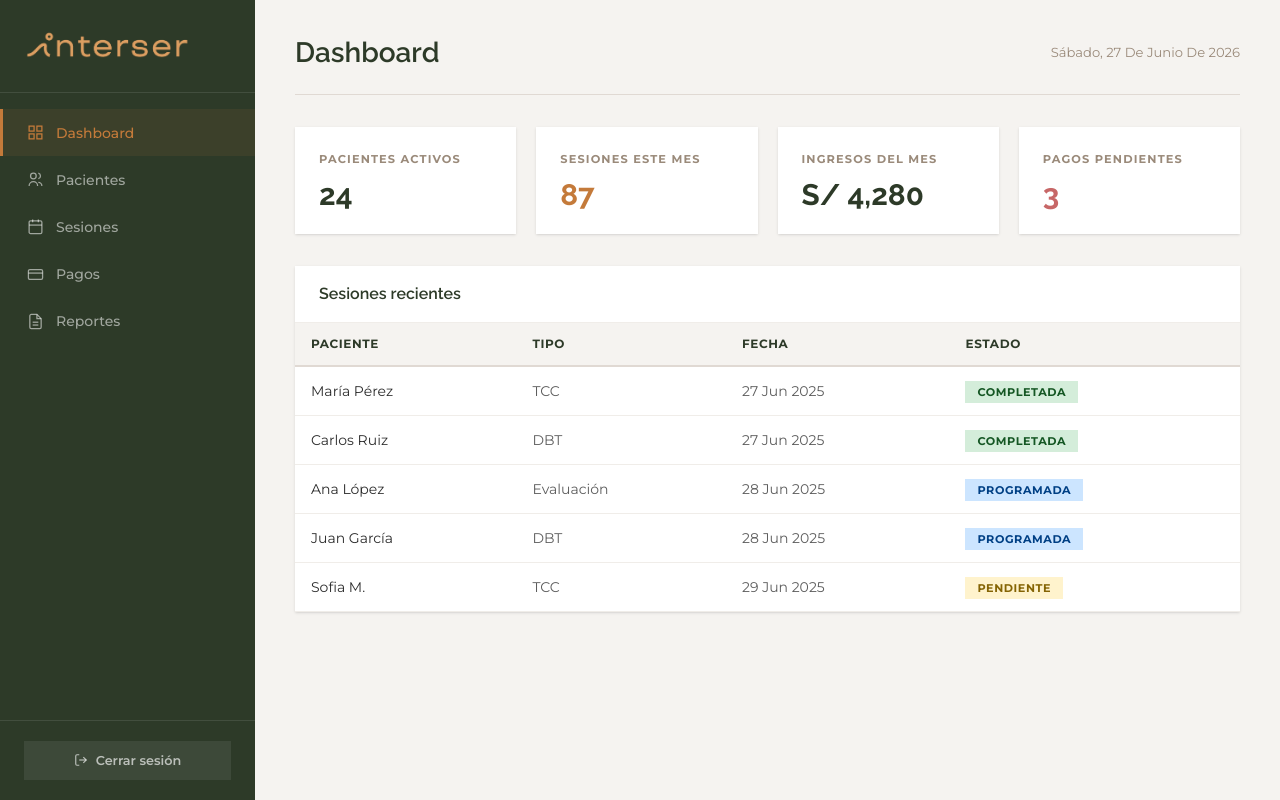
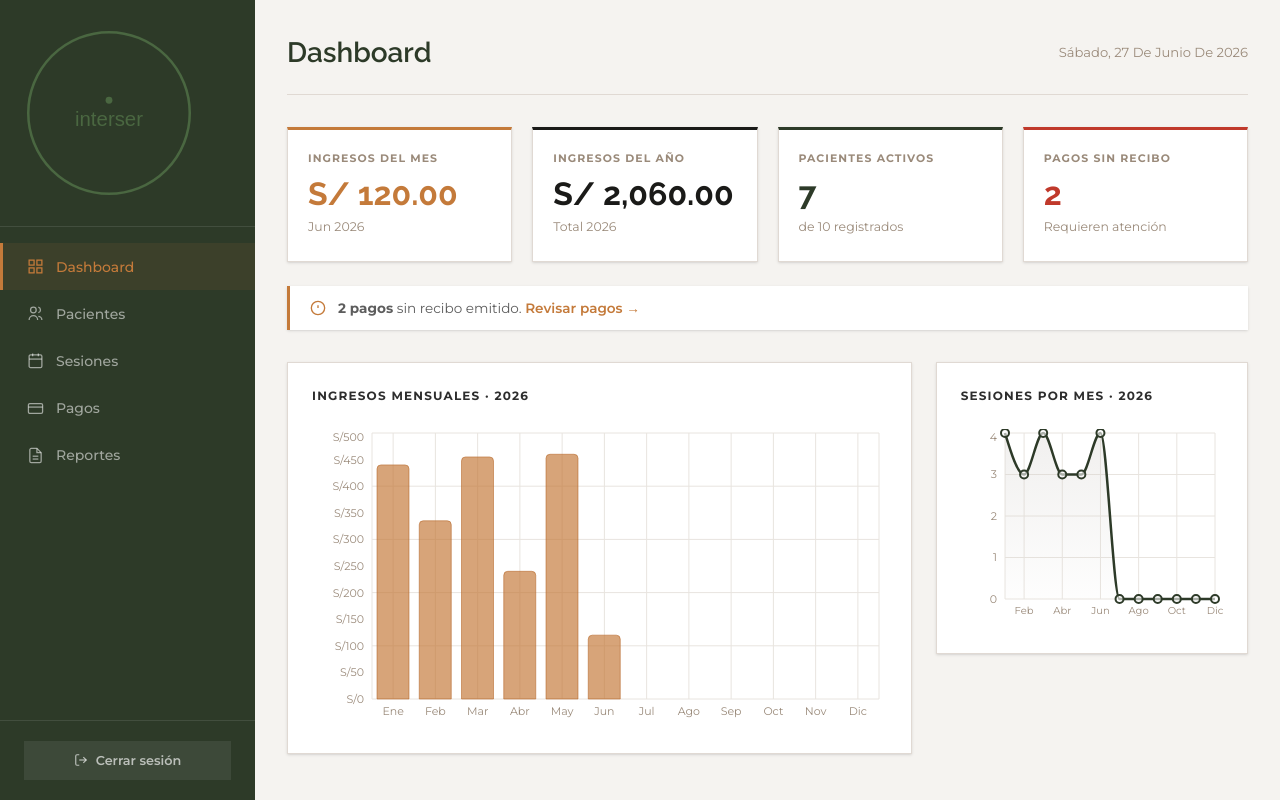
Before and after one commit to hectorsum/interser, a Next.js app: page /admin in a window 1280 px wide. Built offline with nearby package versions, Linux system fonts and the light colour scheme.

Commit message:
feat: redesign admin dashboard with KPI cards, recharts, and mobile sidebar

```diff
--- a/app/admin/layout.tsx
+++ b/app/admin/layout.tsx
@@ -64,17 +64,35 @@ const navItems = [
 
 export default function AdminLayout({ children }: { children: React.ReactNode }) {
   const pathname = usePathname()
+  const [sidebarOpen, setSidebarOpen] = useState(false)
 
   return (
     <div className="flex h-screen overflow-hidden" style={{ background: '#f5f3f0', fontFamily: 'var(--font-montserrat)' }}>
+      {/* Mobile overlay */}
+      {sidebarOpen && (
+        <div
+          className="fixed inset-0 bg-black/40 z-[90] md:hidden"
+          onClick={() => setSidebarOpen(false)}
+        />
+      )}
+
       {/* Sidebar */}
       <aside
-        className="w-[255px] flex-shrink-0 flex flex-col overflow-y-auto"
-        style={{ background: '#2d3a28', position: 'fixed', height: '100%', zIndex: 100 }}
+        className={`w-[255px] flex-shrink-0 flex flex-col overflow-y-auto fixed h-full z-[100] transition-transform duration-300 md:translate-x-0 ${sidebarOpen ? 'translate-x-0' : '-translate-x-full'}`}
+        style={{ background: '#2d3a28' }}
       >
         {/* Logo */}
         <div className="px-6 py-7" style={{ borderBottom: '1px solid rgba(255,255,255,0.1)' }}>
-          <Image src="/assets/logo-main.png" alt="Interser" width={36} height={36} className="h-9 w-auto" />
+          {/* <Image src="/assets/logo-main.png" alt="Interser" width={36} height={36} className="h-9 w-auto" /> */}
+          <Image
+            src="/assets/logo-main.svg"
+            alt="Interser"
+            width={100}
+            height={100}
+            style={{ width: '170px', height: 'auto' }}
+            className="object-contain object-left"
+            priority
+          />
         </div>
 
         {/* Nav */}
@@ -116,7 +134,21 @@ export default function AdminLayout({ children }: { children: React.ReactNode })
       </aside>
 
       {/* Main content */}
-      <main className="flex-1 overflow-y-auto" style={{ marginLeft: '255px' }}>
+      <main className="flex-1 overflow-y-auto md:ml-[255px]">
+        {/* Mobile topbar */}
+        <div className="flex items-center gap-4 px-4 py-3 md:hidden" style={{ background: '#2d3a28' }}>
+          <button
+            onClick={() => setSidebarOpen(true)}
+            className="flex flex-col gap-1.5 p-1"
+            style={{ background: 'none', border: 'none', cursor: 'pointer' }}
+            aria-label="Abrir menú"
+          >
+            <span className="w-5 h-0.5 block bg-white" />
+            <span className="w-5 h-0.5 block bg-white" />
+            <span className="w-5 h-0.5 block bg-white" />
+          </button>
+          <Image src="/assets/logo-main.png" alt="Interser" width={28} height={28} className="h-7 w-auto" />
+        </div>
         {children}
       </main>
     </div>
--- a/app/admin/page.tsx
+++ b/app/admin/page.tsx
@@ -1,133 +1,223 @@
+'use client'
+
+import Link from 'next/link'
+import {
+  BarChart, Bar, Area, AreaChart,
+  XAxis, YAxis, CartesianGrid, Tooltip, ResponsiveContainer,
+} from 'recharts'
+
+const monthlyIncome = [
+  { mes: 'Ene', value: 440 },
+  { mes: 'Feb', value: 335 },
+  { mes: 'Mar', value: 455 },
+  { mes: 'Abr', value: 240 },
+  { mes: 'May', value: 460 },
+  { mes: 'Jun', value: 120 },
+  { mes: 'Jul', value: 0 },
+  { mes: 'Ago', value: 0 },
+  { mes: 'Sep', value: 0 },
+  { mes: 'Oct', value: 0 },
+  { mes: 'Nov', value: 0 },
+  { mes: 'Dic', value: 0 },
+]
+
+const monthlySessions = [
+  { mes: 'Ene', value: 4 },
+  { mes: 'Feb', value: 3 },
+  { mes: 'Mar', value: 4 },
+  { mes: 'Abr', value: 3 },
+  { mes: 'May', value: 3 },
+  { mes: 'Jun', value: 4 },
+  { mes: 'Jul', value: 0 },
+  { mes: 'Ago', value: 0 },
+  { mes: 'Sep', value: 0 },
+  { mes: 'Oct', value: 0 },
+  { mes: 'Nov', value: 0 },
+  { mes: 'Dic', value: 0 },
+]
+
+const kpis = [
+  {
+    label: 'INGRESOS DEL MES',
+    value: 'S/ 120.00',
+    sub: 'Jun 2026',
+    color: '#c47a3a',
+    valueColor: '#c47a3a',
+  },
+  {
+    label: 'INGRESOS DEL AÑO',
+    value: 'S/ 2,060.00',
+    sub: 'Total 2026',
+    color: '#1a1a18',
+    valueColor: '#1a1a18',
+  },
+  {
+    label: 'PACIENTES ACTIVOS',
+    value: '7',
+    sub: 'de 10 registrados',
+    color: '#2d3a28',
+    valueColor: '#2d3a28',
+  },
+  {
+    label: 'PAGOS SIN RECIBO',
+    value: '2',
+    sub: 'Requieren atención',
+    color: '#c0392b',
+    valueColor: '#c0392b',
+  },
+]
+
 export default function AdminDashboard() {
   const date = new Date().toLocaleDateString('es-PE', {
     weekday: 'long', day: 'numeric', month: 'long', year: 'numeric',
   })
 
-  const kpis = [
-    { label: 'Pacientes activos', value: '24', color: '#2d3a28' },
-    { label: 'Sesiones este mes', value: '87', color: '#c47a3a' },
-    { label: 'Ingresos del mes', value: 'S/ 4,280', color: '#2d3a28' },
-    { label: 'Pagos pendientes', value: '3', color: '#c76767' },
-  ]
-
-  const recentSessions = [
-    { patient: 'María Pérez', type: 'TCC', date: '27 Jun 2025', status: 'Completada' },
-    { patient: 'Carlos Ruiz', type: 'DBT', date: '27 Jun 2025', status: 'Completada' },
-    { patient: 'Ana López', type: 'Evaluación', date: '28 Jun 2025', status: 'Programada' },
-    { patient: 'Juan García', type: 'DBT', date: '28 Jun 2025', status: 'Programada' },
-    { patient: 'Sofia M.', type: 'TCC', date: '29 Jun 2025', status: 'Pendiente' },
-  ]
-
-  const statusColors: Record<string, string> = {
-    'Completada': '#d4edda',
-    'Programada': '#cce5ff',
-    'Pendiente': '#fff3cd',
-  }
-  const statusTextColors: Record<string, string> = {
-    'Completada': '#155724',
-    'Programada': '#004085',
-    'Pendiente': '#856404',
-  }
+  const year = new Date().getUTCFullYear()
 
   return (
-    <div className="px-10 py-8">
-      {/* Page header */}
-      <div
-        className="flex justify-between items-center mb-8 pb-5"
-        style={{ borderBottom: '1px solid #e0d9d3' }}
-      >
-        <h1
-          className="text-[1.75rem] font-semibold"
-          style={{ fontFamily: 'var(--font-raleway)', color: '#2d3a28' }}
-        >
+    <div className="px-8 py-8">
+      {/* Header */}
+      <div className="flex justify-between items-center mb-8 pb-5" style={{ borderBottom: '1px solid #e0d9d3' }}>
+        <h1 className="text-[1.75rem] font-semibold" style={{ fontFamily: 'var(--font-raleway)', color: '#2d3a28' }}>
           Dashboard
         </h1>
-        <span
-          className="text-[0.82rem] capitalize"
-          style={{ color: '#9a8a7a', fontFamily: 'var(--font-montserrat)' }}
-        >
+        <span className="text-[0.82rem] capitalize" style={{ color: '#9a8a7a', fontFamily: 'var(--font-montserrat)' }}>
           {date}
         </span>
       </div>
 
-      {/* KPI cards */}
-      <div className="grid grid-cols-4 gap-5 mb-8">
+      {/* KPI Cards */}
+      <div className="grid grid-cols-2 md:grid-cols-4 gap-5 mb-6">
         {kpis.map((kpi) => (
           <div
             key={kpi.label}
-            className="p-6 shadow-sm"
-            style={{ background: 'white' }}
+            className="bg-white px-5 pt-5 pb-6 shadow-sm"
+            style={{ borderTop: `3px solid ${kpi.color}`, border: `1px solid #e0d9d3`, borderTopWidth: '3px', borderTopColor: kpi.color }}
           >
             <p
-              className="text-[0.71rem] font-bold uppercase tracking-widest mb-3"
+              className="text-[0.68rem] font-bold uppercase tracking-widest mb-3"
               style={{ color: '#9a8a7a', fontFamily: 'var(--font-montserrat)' }}
             >
               {kpi.label}
             </p>
             <p
-              className="text-[1.85rem] font-bold leading-none"
-              style={{ color: kpi.color, fontFamily: 'var(--font-raleway)' }}
+              className="text-[2rem] font-bold leading-none mb-2"
+              style={{ color: kpi.valueColor, fontFamily: 'var(--font-raleway)' }}
             >
               {kpi.value}
+            </p>
+            <p className="text-[0.78rem]" style={{ color: '#9a8a7a', fontFamily: 'var(--font-montserrat)' }}>
+              {kpi.sub}
             </p>
           </div>
         ))}
       </div>
 
-      {/* Recent sessions */}
-      <div className="bg-white shadow-sm">
-        <div
-          className="px-6 py-4 flex items-center justify-between"
-          style={{ borderBottom: '1px solid #f0ede9' }}
-        >
-          <h2
-            className="text-base font-semibold"
-            style={{ fontFamily: 'var(--font-raleway)', color: '#2d3a28' }}
+      {/* Alert banner */}
+      <div
+        className="flex items-center gap-3 px-5 py-3 mb-8 bg-white shadow-sm"
+        style={{ borderLeft: '3px solid #c47a3a' }}
+      >
+        <svg width="16" height="16" fill="none" stroke="#c47a3a" strokeWidth="2" viewBox="0 0 24 24">
+          <circle cx="12" cy="12" r="10" /><line x1="12" y1="8" x2="12" y2="12" /><line x1="12" y1="16" x2="12.01" y2="16" />
+        </svg>
+        <p className="text-[0.85rem]" style={{ color: '#5d5d5d', fontFamily: 'var(--font-montserrat)' }}>
+          <strong>2 pagos</strong> sin recibo emitido.{' '}
+          <Link href="/admin/pagos" className="font-semibold" style={{ color: '#c47a3a' }}>
+            Revisar pagos →
+          </Link>
+        </p>
+      </div>
+
+      {/* Charts */}
+      <div className="grid grid-cols-1 lg:grid-cols-[2fr_1fr] gap-6 items-start">
+        {/* Bar chart — monthly income */}
+        <div className="bg-white p-6 shadow-sm" style={{ border: '1px solid #e0d9d3' }}>
+          <p
+            className="text-[0.75rem] font-bold uppercase tracking-widest mb-6"
+            style={{ color: '#2d2d2d', fontFamily: 'var(--font-montserrat)' }}
           >
-            Sesiones recientes
-          </h2>
+            Ingresos Mensuales · {year}
+          </p>
+          <ResponsiveContainer width="100%" height={300}>
+            <BarChart data={monthlyIncome} barSize={32} margin={{ top: 4, right: 8, left: 4, bottom: 0 }}>
+              <CartesianGrid stroke="#e8e4df" strokeDasharray="" />
+              <XAxis
+                dataKey="mes"
+                tick={{ fontSize: 11, fill: '#9a8a7a', fontFamily: 'var(--font-montserrat)' }}
+                axisLine={false}
+                tickLine={false}
+              />
+              <YAxis
+                tickFormatter={(v) => `S/${v}`}
+                tick={{ fontSize: 11, fill: '#9a8a7a', fontFamily: 'var(--font-montserrat)' }}
+                axisLine={false}
+                tickLine={false}
+                width={56}
+                domain={[0, 500]}
+                ticks={[0, 50, 100, 150, 200, 250, 300, 350, 400, 450, 500]}
+              />
+              <Tooltip
+                formatter={(v) => [`S/ ${Number(v).toFixed(2)}`, 'Ingresos']}
+                contentStyle={{ fontFamily: 'var(--font-montserrat)', fontSize: '0.8rem', border: '1px solid #e0d9d3' }}
+              />
+              <Bar
+                dataKey="value"
+                fill="rgba(196,122,58,0.68)"
+                stroke="rgba(180,100,38,0.55)"
+                strokeWidth={1}
+                radius={[4, 4, 0, 0]}
+              />
+            </BarChart>
+          </ResponsiveContainer>
         </div>
-        <div className="overflow-x-auto">
-          <table className="w-full border-collapse">
-            <thead>
-              <tr style={{ background: '#f5f3f0' }}>
-                {['Paciente', 'Tipo', 'Fecha', 'Estado'].map((h) => (
-                  <th
-                    key={h}
-                    className="px-4 py-3 text-left text-[0.75rem] font-bold uppercase tracking-wider"
-                    style={{ color: '#2d3a28', borderBottom: '2px solid #e0d9d3', fontFamily: 'var(--font-montserrat)', whiteSpace: 'nowrap' }}
-                  >
-                    {h}
-                  </th>
-                ))}
-              </tr>
-            </thead>
-            <tbody>
-              {recentSessions.map((s, i) => (
-                <tr
-                  key={i}
-                  style={{ borderBottom: '1px solid #f0ede9' }}
-                  className="hover:bg-[#fafaf8] transition-colors"
-                >
-                  <td className="px-4 py-3 text-sm" style={{ color: '#2d2d2d', fontFamily: 'var(--font-montserrat)' }}>{s.patient}</td>
-                  <td className="px-4 py-3 text-sm" style={{ color: '#5d5d5d', fontFamily: 'var(--font-montserrat)' }}>{s.type}</td>
-                  <td className="px-4 py-3 text-sm" style={{ color: '#5d5d5d', fontFamily: 'var(--font-montserrat)' }}>{s.date}</td>
-                  <td className="px-4 py-3">
-                    <span
-                      className="text-[0.7rem] font-bold uppercase tracking-wider px-3 py-1"
-                      style={{
-                        background: statusColors[s.status],
-                        color: statusTextColors[s.status],
-                        fontFamily: 'var(--font-montserrat)',
-                      }}
-                    >
-                      {s.status}
-                    </span>
-                  </td>
-                </tr>
-              ))}
-            </tbody>
-          </table>
+
+        {/* Area chart — sessions */}
+        <div className="bg-white p-6 shadow-sm" style={{ border: '1px solid #e0d9d3' }}>
+          <p
+            className="text-[0.75rem] font-bold uppercase tracking-widest mb-6"
+            style={{ color: '#2d2d2d', fontFamily: 'var(--font-montserrat)' }}
+          >
+            Sesiones por Mes · {year}
+          </p>
+          <ResponsiveContainer width="100%" height={200}>
+            <AreaChart data={monthlySessions} margin={{ top: 4, right: 8, left: -16, bottom: 0 }}>
+              <defs>
+                <linearGradient id="sessionGrad" x1="0" y1="0" x2="0" y2="1">
+                  <stop offset="0%" stopColor="#d0ccc8" stopOpacity={0.5} />
+                  <stop offset="100%" stopColor="#d0ccc8" stopOpacity={0.05} />
+                </linearGradient>
+              </defs>
+              <CartesianGrid stroke="#e8e4df" strokeDasharray="" />
+              <XAxis
+                dataKey="mes"
+                tick={{ fontSize: 10, fill: '#9a8a7a', fontFamily: 'var(--font-montserrat)' }}
+                axisLine={false}
+                tickLine={false}
+              />
+              <YAxis
+                tick={{ fontSize: 11, fill: '#9a8a7a', fontFamily: 'var(--font-montserrat)' }}
+                axisLine={false}
+                tickLine={false}
+                allowDecimals={false}
+                domain={[0, 4]}
+                ticks={[0, 1, 2, 3, 4]}
+              />
+              <Tooltip
+                formatter={(v) => [Number(v), 'Sesiones']}
+                contentStyle={{ fontFamily: 'var(--font-montserrat)', fontSize: '0.8rem', border: '1px solid #e0d9d3' }}
+              />
+              <Area
+                type="monotone"
+                dataKey="value"
+                stroke="#2d3a28"
+                strokeWidth={2.5}
+                fill="url(#sessionGrad)"
+                dot={{ r: 4, fill: 'white', stroke: '#2d3a28', strokeWidth: 2 }}
+                activeDot={{ r: 5, fill: '#2d3a28' }}
+              />
+            </AreaChart>
+          </ResponsiveContainer>
         </div>
       </div>
     </div>
```
